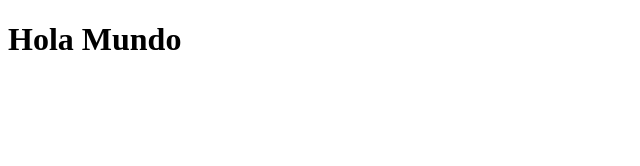
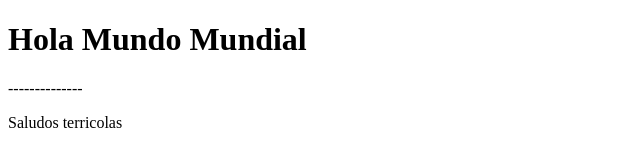
Before and after one commit to parayak/ejerciciouno, a plain HTML site: page index.html in a window 1280 px wide. Shown: the whole page, without its empty margins (0-640 px from the left). Drawn offline with Linux system fonts and the light colour scheme.

Commit message:
Se agrego lineas al index.html

```diff
--- a/index.html
+++ b/index.html
@@ -1,5 +1,7 @@
 <!DOCTYPE html>
 <htm><body>
-    <h1>Hola Mundo</h1>
+    <h1>Hola Mundo Mundial</h1>
+    <p>--------------</p>
+    <p>Saludos terricolas</p>
 
 </body></htm>
```
